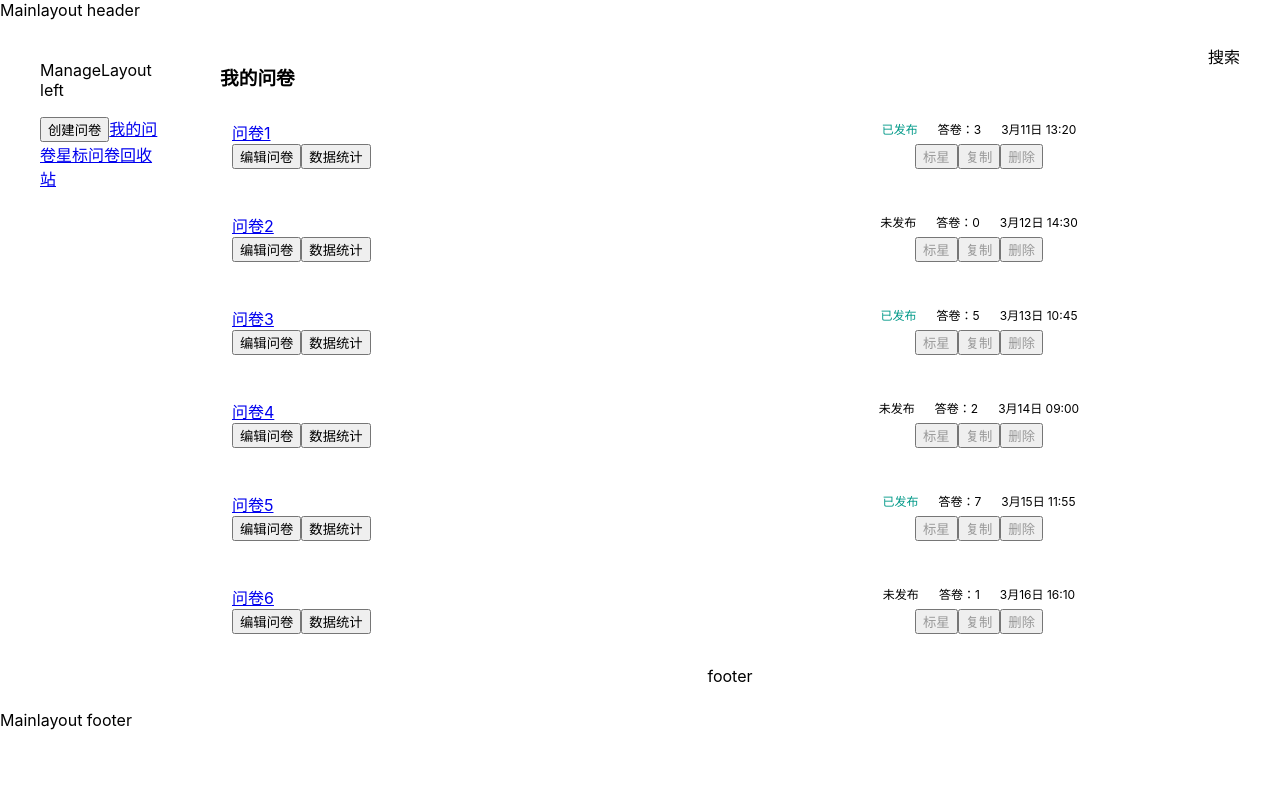
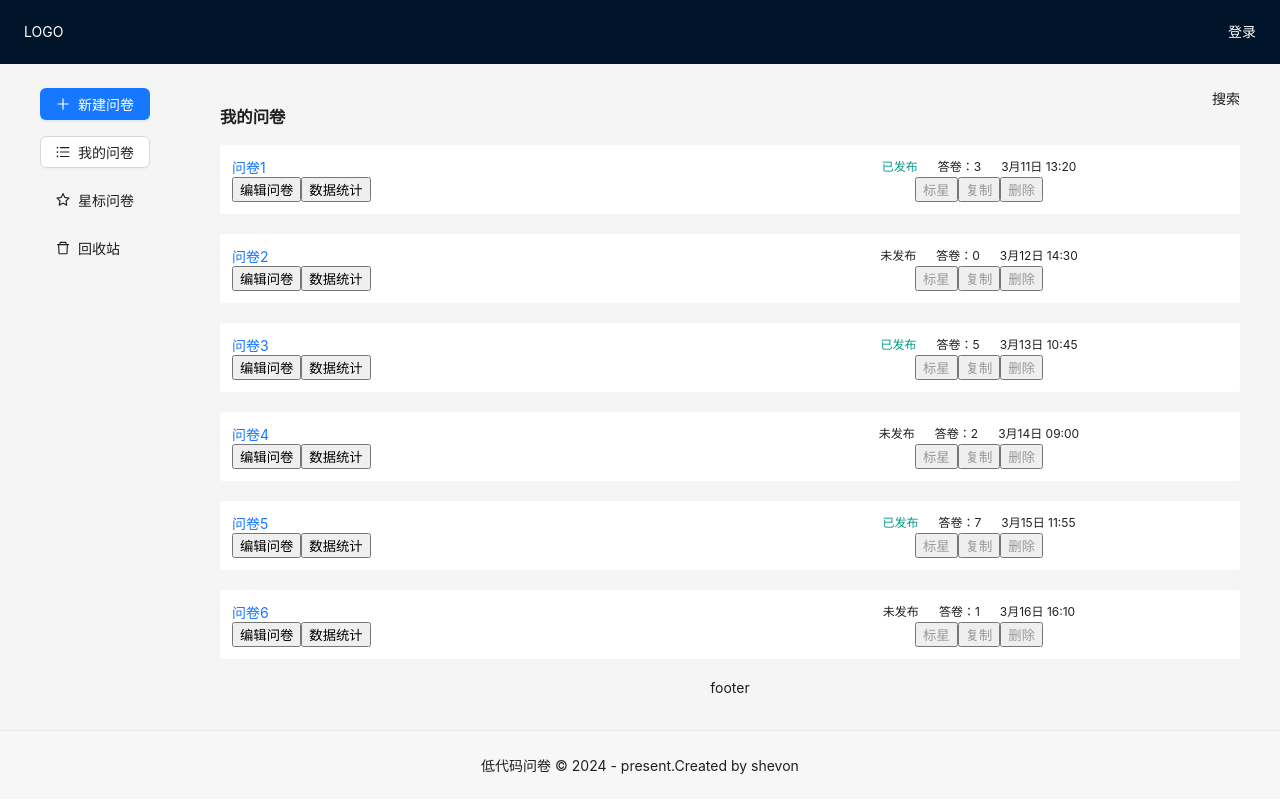
Before and after one commit to shevonne/react-form-edit, a React (Create React App) app: page /manage/list in a window 1280 px wide. Built offline with nearby package versions, Linux system fonts and the light colour scheme.

Commit message:
feat:完善manageLayout组件

```diff
--- a/package.json
+++ b/package.json
@@ -3,6 +3,7 @@
   "version": "0.1.0",
   "private": true,
   "dependencies": {
+    "@ant-design/icons": "^5.3.7",
     "@testing-library/jest-dom": "^5.17.0",
     "@testing-library/react": "^13.4.0",
     "@testing-library/user-event": "^13.5.0",
@@ -11,6 +12,7 @@
     "@types/react": "^18.3.2",
     "@types/react-dom": "^18.3.0",
     "ahooks": "^3.8.0",
+    "antd": "^5.18.0",
     "immer": "^10.1.1",
     "react": "^18.3.1",
     "react-dom": "^18.3.1",
--- /dev/null
+++ b/src/layouts/MainLayout.module.scss
@@ -0,0 +1,20 @@
+.header {
+  padding: 0 24px;
+  color: #fff;
+  .left {
+    float: left;
+  }
+  .right {
+    float: right;
+  }
+}
+
+.main {
+  min-height: calc(100vh - 68px - 66px);
+}
+
+.footer {
+  text-align: center;
+  background-color: #f7f7f7;
+  border-top: 1px solid #e8e8e8;
+}
--- a/src/layouts/MainLayout.tsx
+++ b/src/layouts/MainLayout.tsx
@@ -1,12 +1,22 @@
 import React, { FC } from 'react';
 import { Outlet } from 'react-router-dom';
+import { Flex, Layout } from 'antd';
+import styles from './MainLayout.module.scss';
+const { Header, Footer, Sider, Content } = Layout;
 const MainLayout: FC = () => {
   return (
-    <>
-      <div>Mainlayout header</div>
-      <Outlet />
-      <div>Mainlayout footer</div>
-    </>
+    <Layout>
+      <Header className={styles.header}>
+        <div className={styles.left}>LOGO</div>
+        <div className={styles.right}>登录</div>
+      </Header>
+      <Content className={styles.main}>
+        <Outlet />
+      </Content>
+      <Footer className={styles.footer}>
+        低代码问卷 &copy; 2024 - present.Created by shevon
+      </Footer>
+    </Layout>
   );
 };
 
--- a/src/layouts/ManageLayout.tsx
+++ b/src/layouts/ManageLayout.tsx
@@ -1,15 +1,48 @@
 import React, { FC } from 'react';
-import { Outlet } from 'react-router-dom';
+import { Outlet, useNavigate, useLocation } from 'react-router-dom';
 import styles from './ManageLayout.module.scss';
+import { Button, Space } from 'antd';
+import {
+  PlusOutlined,
+  UnorderedListOutlined,
+  StarOutlined,
+  DeleteOutlined,
+} from '@ant-design/icons';
+
 const ManageLayout: FC = () => {
+  //跳转导航
+  const nav = useNavigate();
+  //获取当前url
+  const pathName = useLocation().pathname;
   return (
     <div className={styles.container}>
       <div className={styles.left}>
-        <p>ManageLayout left</p>
-        <button>创建问卷</button>
-        <a href="#">我的问卷</a>
-        <a href="#">星标问卷</a>
-        <a href="#">回收站</a>
+        <Space direction="vertical" size="middle">
+          <Button type="primary" icon={<PlusOutlined />}>
+            新建问卷
+          </Button>
+          <Button
+            type={pathName.startsWith('/manage/list') ? 'default' : 'text'}
+            icon={<UnorderedListOutlined />}
+            onClick={() => nav('/manage/list')}
+          >
+            我的问卷
+          </Button>
+          <Button
+            type={pathName.startsWith('/manage/star') ? 'default' : 'text'}
+            icon={<StarOutlined />}
+            onClick={() => nav('/manage/star')}
+          >
+            星标问卷
+          </Button>
+          <Button
+            type={pathName.startsWith('/manage/trash') ? 'default' : 'text'}
+            icon={<DeleteOutlined />}
+            onClick={() => nav('/manage/trash')}
+          >
+            回收站
+          </Button>
+        </Space>
       </div>
       <div className={styles.right}>
         <Outlet />
```
Also changed, not shown: 1 other file (tests, documents, lock files or other folders).
